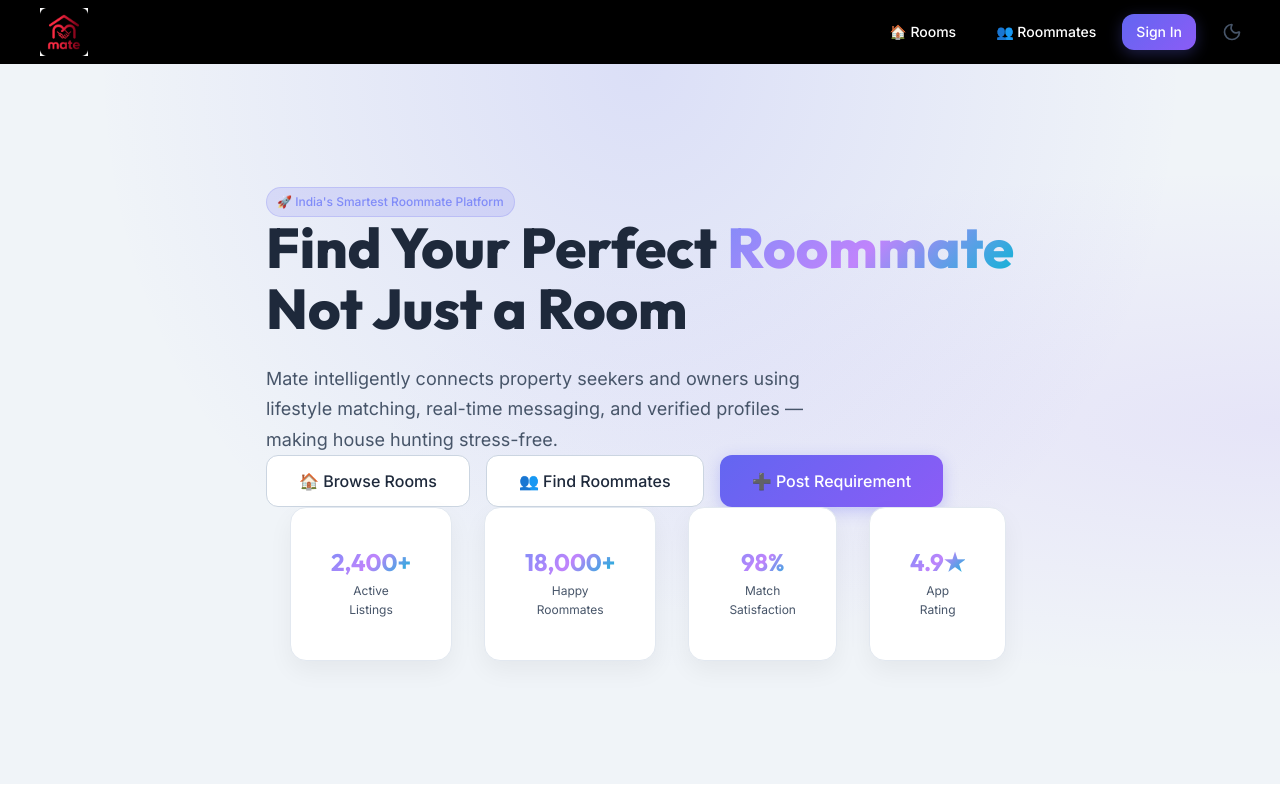
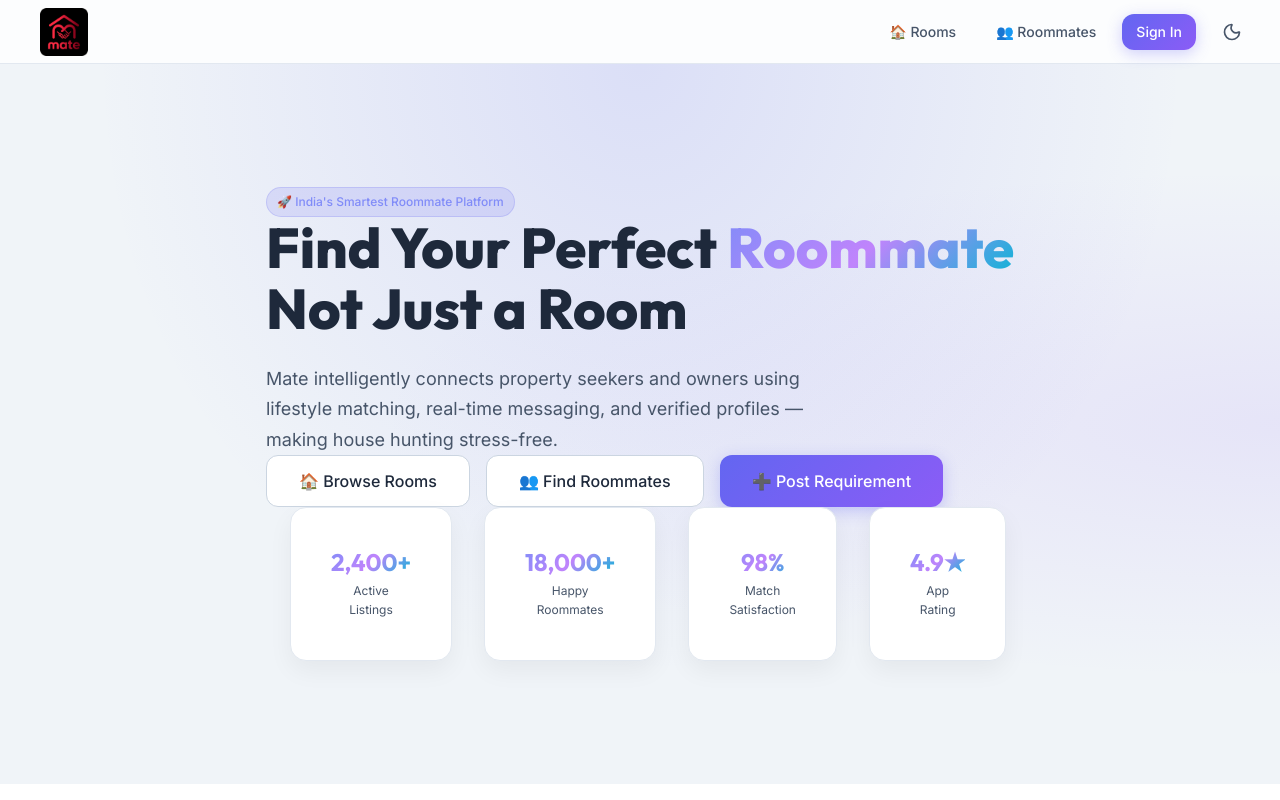
Before and after one commit to sidpurvviya-dotcom/mate, a Next.js app: page / in a window 1280 px wide. Shown: the top 800 px of the page. Built offline with nearby package versions, Linux system fonts and the light colour scheme.

Commit message:
style: Revert true black navbar background to restore glass transparency

```diff
--- a/src/app/globals.css
+++ b/src/app/globals.css
@@ -837,23 +837,6 @@ input[type="range"]::-webkit-slider-thumb {
   transition: transform 0.2s ease-in-out;
 }
 
-.navbar {
-  position: sticky;
-  top: 0;
-  z-index: 999;
-  background-color: #000000 !important;
-  color: #ffffff !important;
-  border-bottom: none !important;
-}
-
-.navbar a, .navbar .btn-ghost {
-  color: #ffffff !important;
-}
-
-.footer {
-  background-color: #000000 !important;
-  color: #ffffff !important;
-}
 
 /* ─── Responsive adjustments for Mobile (max-width: 480px) ─────────────── */
 @media (max-width: 480px) {
```
